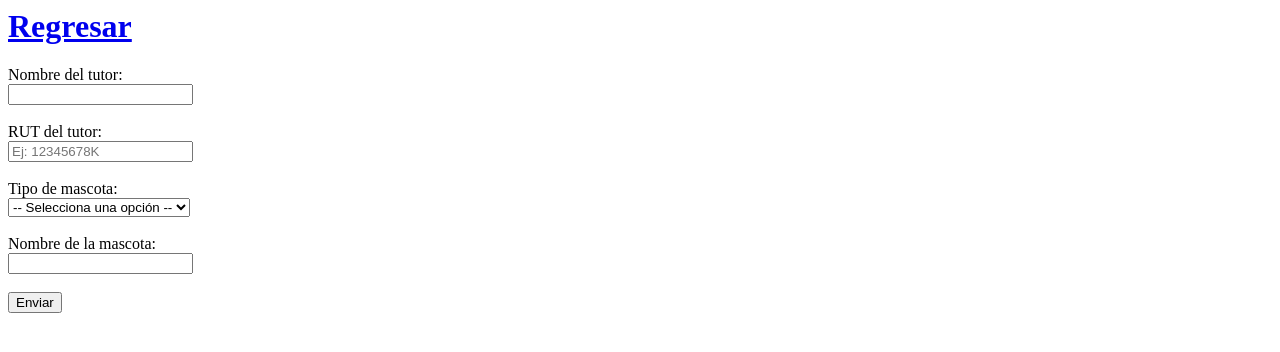
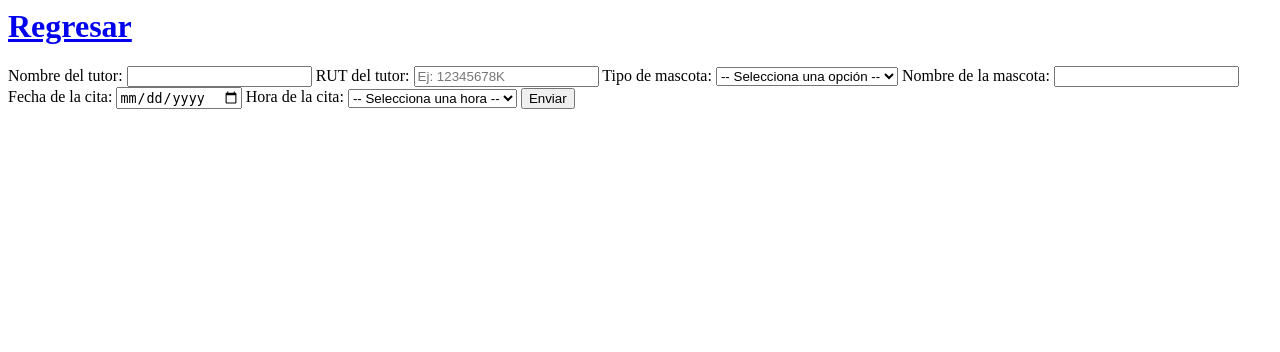
Before and after one commit to Christian03-31/proyecto_2, a Django app: page /Pedido/ in a window 1280 px wide. Shown: the top 352 px of the page. Run offline with Django 5.2, Linux system fonts and the light colour scheme.

Commit message:
Actualizacion 7

```diff
--- a/appvet/templates/home.html
+++ b/appvet/templates/home.html
@@ -6,10 +6,8 @@
 </head>
 <body>
     <div class="tomahora">
-    <a href="/Pedido"><h1>Tome su hora</h1></a>
     <a href="{% url 'login_paciente' %}"><h1>Ingreso paciente</h1></a>
     <a href="{% url 'login_trabajador' %}"><h1>Ingreso para trabajador</h1></a>
-    <a href="/Revisar"><h1>Revision de su hora</h1></a>
     <a href="{% url 'login_admin' %}"><h1>Administrador</h1></a>
     </div>
 
--- a/appvet/templates/ingreso_paciente.html
+++ b/appvet/templates/ingreso_paciente.html
@@ -4,4 +4,9 @@
 
 <Body>
     <a href="/"><h1>Regresar</h1></a>
+    <a href="{% url 'pedir' %}">Pedir hora</a>
+    <a href="{% url 'revisar' %}">Revisar hora</a>
+    <a href="{% url 'logoutP' %}">Salir</a>
+    <h1>Bienvenido Paciente {{ UserVeterinaria.username }}</h1>
+
 </Body>
--- a/appvet/templates/pedir_hora.html
+++ b/appvet/templates/pedir_hora.html
@@ -3,28 +3,47 @@
 </head>
 
 <Body>
-    <a href="/"><h1>Regresar</h1></a>
+    <a href="{% url 'paciente' %}"><h1>Regresar</h1></a>
 
     <form method="post" action="">
+        {% csrf_token %}
+
+        {% if error %}
+            <p class="error">{{ error }}</p>
+        {% endif %}
+
         <!-- Campo: Nombre del propietario -->
-        <label for="nombre_propietario">Nombre del tutor:</label><br>
-        <input type="text" id="nombre_propietario" name="nombre_propietario" required><br><br>
+        <label for="nombre_propietario">Nombre del tutor:</label>
+        <input type="text" id="nombre_propietario" name="nombre_propietario" required>
 
         <!-- Campo: RUT del propietario -->
-        <label for="rut_propietario">RUT del tutor:</label><br>
-        <input type="text" id="rut_propietario" name="rut_propietario" placeholder="Ej: 12345678K" required><br><br>
+        <label for="rut_propietario">RUT del tutor:</label>
+        <input type="text" id="rut_propietario" name="rut_propietario" placeholder="Ej: 12345678K" required>
 
         <!-- Campo: Tipo de mascota -->
-        <label for="tipo_mascota">Tipo de mascota:</label><br>
+        <label for="tipo_mascota">Tipo de mascota:</label>
         <select id="tipo_mascota" name="tipo_mascota" required>
             <option value="">-- Selecciona una opción --</option>
             <option value="perro">Perro</option>
             <option value="gato">Gato</option>
-        </select><br><br>
+        </select>
 
         <!-- Campo: Nombre de la mascota -->
-        <label for="nombre_mascota">Nombre de la mascota:</label><br>
-        <input type="text" id="nombre_mascota" name="nombre_mascota" required><br><br>
+        <label for="nombre_mascota">Nombre de la mascota:</label>
+        <input type="text" id="nombre_mascota" name="nombre_mascota" required>
+
+        <!-- Campo: Fecha de la cita -->
+        <label for="fecha_cita">Fecha de la cita:</label>
+        <input type="date" id="fecha_cita" name="fecha_cita" required>
+
+        <!-- Campo: Hora de la cita -->
+        <label for="hora_cita">Hora de la cita:</label>
+        <select id="hora_cita" name="hora_cita" required>
+            <option value="">-- Selecciona una hora --</option>
+            {% for hora in horas_disponibles %}
+                <option value="{{ hora }}">{{ hora }}</option>
+            {% endfor %}
+        </select>
 
         <!-- Botón de envío -->
         <button type="submit">Enviar</button>
--- a/appvet/templates/revision_hora.html
+++ b/appvet/templates/revision_hora.html
@@ -3,5 +3,5 @@
 </head>
 
 <Body>
-    <a href="/"><h1>Regresar</h1></a>
+    <a href="{% url 'paciente' %}"><h1>Regresar</h1></a>
 </Body>
--- a/appvet/templates/trabajadores.html
+++ b/appvet/templates/trabajadores.html
@@ -4,4 +4,5 @@
 
 <Body>
     <a href="/"><h1>Regresar</h1></a>
+    <a href="{% url 'logoutT' %}">Salir</a>
 </Body>
--- a/appvet/urls.py
+++ b/appvet/urls.py
@@ -3,14 +3,16 @@ from . import views
 
 urlpatterns = [
     path('', views.home, name='home'),
-    path('Pedido/', views.pagpedir_hora),
+    path('Pedido/', views.pagpedir_hora, name='pedir'),
     path('Paciente/', views.pagpaciente, name='paciente'),
-    path('Trabajadores/', views.pagtrabajadores),
+    path('Trabajadores/', views.pagtrabajadores, name='trabajador'),
     path('Admin/', views.pagadmin),
-    path('Revisar/', views.pagrev_hora),
+    path('Revisar/', views.pagrev_hora, name='revisar'),
     path('admin/', views.login_admin, name='login_admin'),
     path('login_paciente/', views.login_paciente, name='login_paciente'),
     path('login_trabajador/', views.login_trabajador, name='login_trabajador'),
+    path('logout_paciente/', views.logout_PACIENTE, name='logoutP'),
+    path('logout_trabajador/', views.logout_trabajador, name='logoutT'),
 
 
 ]
--- a/appvet/views.py
+++ b/appvet/views.py
@@ -1,5 +1,9 @@
 from django.shortcuts import render, redirect
 from django.contrib.auth import authenticate, login, logout
+from django.contrib.auth.decorators import login_required
+from datetime import datetime, timedelta
+from django.http import HttpResponseRedirect
+from .models import Cita
 
 
 
@@ -16,10 +20,13 @@ def login_trabajador(request):
         return render(request, 'logins/login_trabajador.html')
     else:
         user = authenticate(request, username=request.POST['username'], password=request.POST['password'])
-        if user is not None:
+        if user is not None and user.es_trabajador:
             login(request, user)
-            return redirect('login_trabajador')
-    return render(request, 'logins/login_trabajador.html')
+            return redirect('trabajador')
+        elif user is not None and user.es_cliente:
+            print("Usuario existe y es cliente")
+            return redirect('login_paciente')
+        (request, 'logins/login_trabajador.html')
 
 
 
@@ -29,10 +36,13 @@ def login_paciente(request):
         return render(request, 'logins/login_paciente.html')
     else:
         user = authenticate(request, username=request.POST['username'], password=request.POST['password'])
-        if user is not None:
+        if user is not None and user.es_cliente:
             print("Usuario existe")
             login(request, user)
             return redirect('paciente')
+        elif user is not None and user.es_trabajador:
+            print("Usuario existe y es trabajador")
+            return redirect('login_trabajador')
         print("Usuario no existe")
         return render(request, 'logins/login_paciente.html')
 # ELIMINAR LOS PRINT
@@ -59,15 +69,49 @@ def logout_trabajador(request):
 def home(request):
     return render(request, 'home.html')
 
+def generar_horas_disponibles():
+    inicio = datetime.strptime("09:00", "%H:%M")
+    fin = datetime.strptime("18:00", "%H:%M")
+    intervalo = timedelta(minutes=45)
+    horas = []
+
+    while inicio < fin:
+        horas.append(inicio.strftime("%H:%M"))
+        inicio += intervalo
+
+    return horas
+
 def pagpedir_hora(request):
-    return render(request, 'pedir_hora.html')
+    horas_disponibles = generar_horas_disponibles()
+    if request.method == 'POST':
+        fecha = request.POST.get('fecha_cita')
+        hora = request.POST.get('hora_cita')
+        # Verificar si la hora ya está reservada
+        if Cita.objects.filter(fecha_cita=fecha, hora_cita=hora).exists():
+            return render(request, 'pedir_hora.html', {
+                'horas_disponibles': horas_disponibles,
+                'error': 'Esta hora ya está reservada. Por favor elige otra.'
+            })
+        # Guardar la cita
+        Cita.objects.create(
+            nombre_propietario=request.POST.get('nombre_propietario'),
+            rut_propietario=request.POST.get('rut_propietario'),
+            tipo_mascota=request.POST.get('tipo_mascota'),
+            nombre_mascota=request.POST.get('nombre_mascota'),
+            fecha_cita=fecha,
+            hora_cita=hora
+        )
+        return HttpResponseRedirect('/')
+    return render(request, 'pedir_hora.html', {'horas_disponibles': horas_disponibles})
 
+@login_required(login_url="/login_paciente")
 def pagpaciente(request):
     return render(request, 'ingreso_paciente.html')
 
 def pagadmin(request):
     return render(request, 'admin.html')
 
+login_required(login_url="/login_paciente")
 def pagrev_hora(request):
     return render(request, 'revision_hora.html')
 
```
Also changed, not shown: appvet/admin.py (+25 -2 lines), appvet/models.py (+11 -0 lines), appvet/templates/admin.html (deleted, +0 -7 lines), appvet/migrations/0003_cita.py (added), db.sqlite3.
